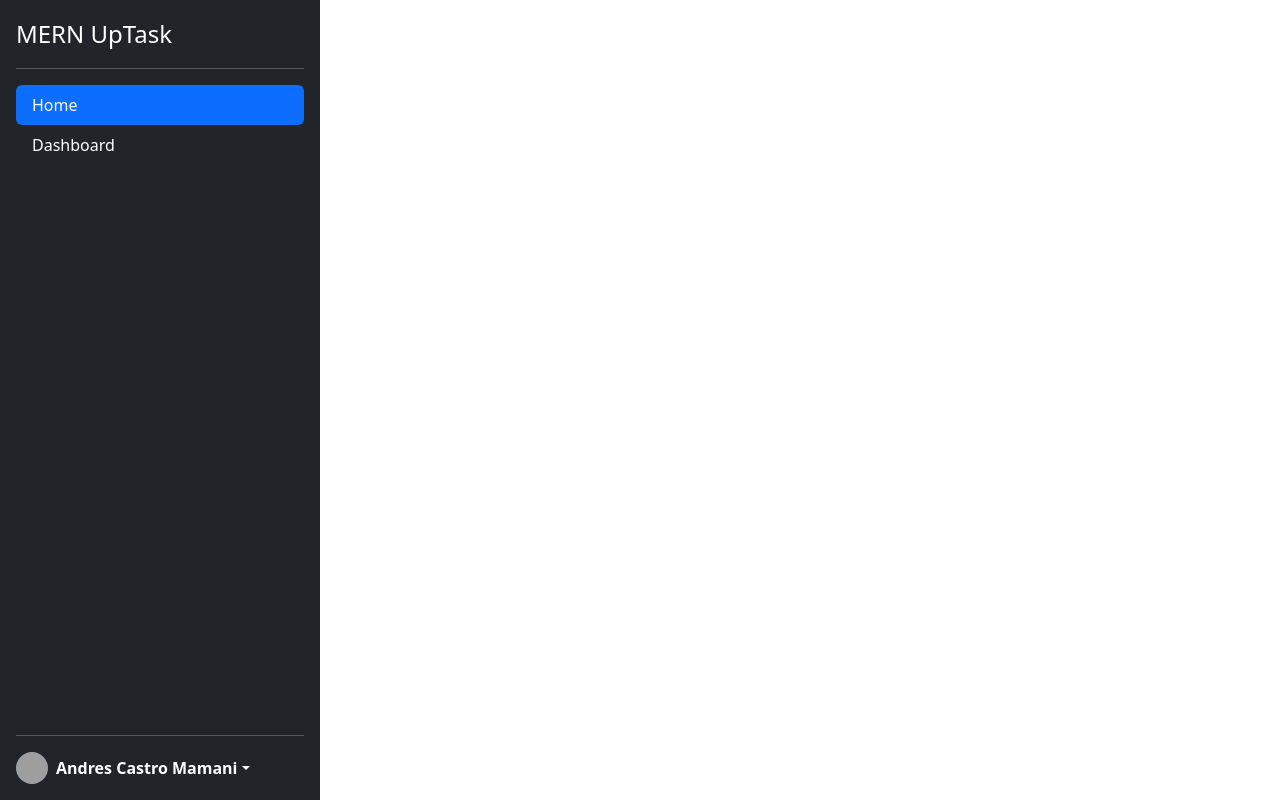
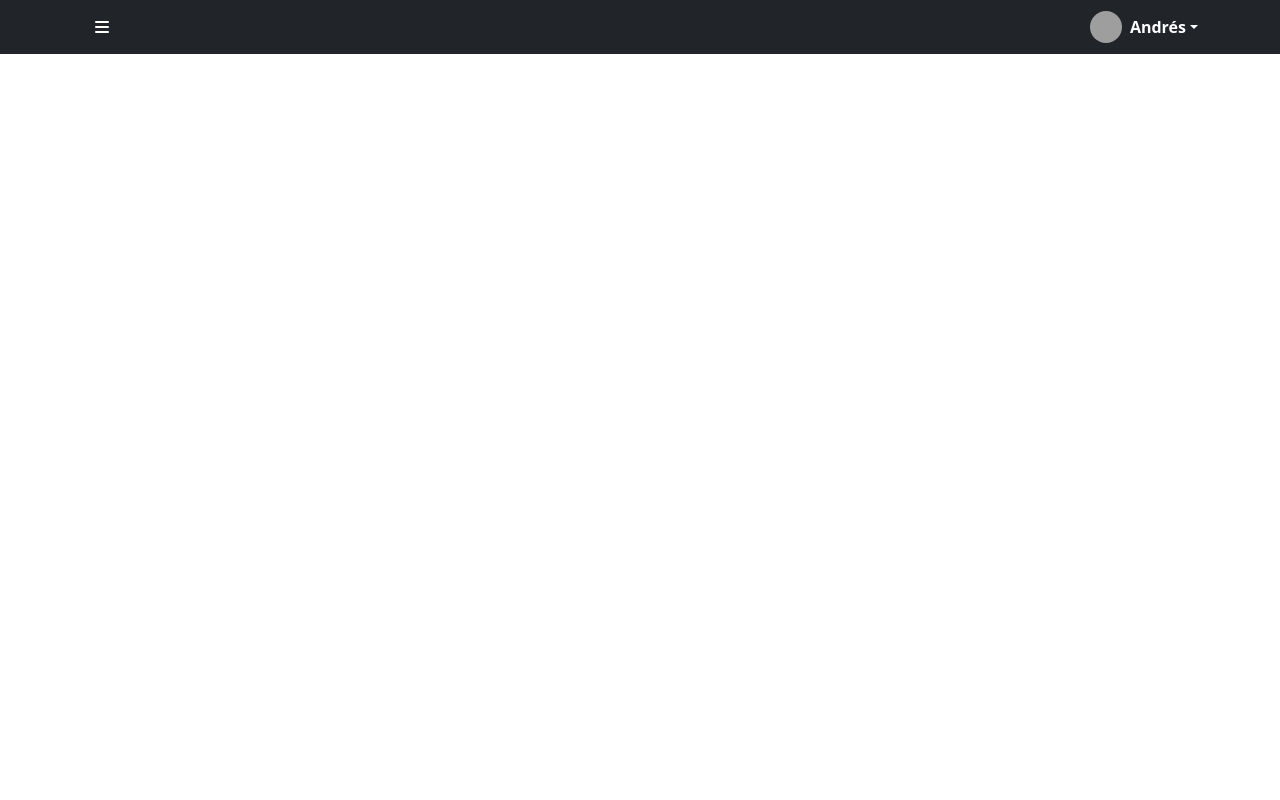
Before and after one commit to andrescastromamani/Uptask-MERN, a React (Create React App) app: page / in a window 1280 px wide. Built offline with nearby package versions, Linux system fonts and the light colour scheme; grey boxes are pictures that could not be loaded.

Commit message:
Add navbar and fixed sidebar

```diff
--- a/public/index.html
+++ b/public/index.html
@@ -24,6 +24,9 @@
     -->
   <link href="https://cdn.jsdelivr.net/npm/bootstrap@5.2.0-beta1/dist/css/bootstrap.min.css" rel="stylesheet"
     integrity="sha384-0evHe/X+R7YkIZDRvuzKMRqM+OrBnVFBL6DOitfPri4tjfHxaWutUpFmBp4vmVor" crossorigin="anonymous">
+  <link rel="stylesheet" href="https://cdnjs.cloudflare.com/ajax/libs/font-awesome/6.1.1/css/all.min.css"
+    integrity="sha512-KfkfwYDsLkIlwQp6LFnl8zNdLGxu9YAA1QvwINks4PhcElQSvqcyVLLD9aMhXd13uQjoXtEKNosOWaZqXgel0g=="
+    crossorigin="anonymous" referrerpolicy="no-referrer" />
 
   <title>React App</title>
 </head>
--- /dev/null
+++ b/src/components/layout/Navbar.jsx
@@ -0,0 +1,26 @@
+import React from 'react'
+
+export const Navbar = () => {
+    return (
+        <nav className="navbar navbar-expand-lg navbar-dark bg-dark">
+            <div className="container d-flex justify-content-between">
+                <button className="btn btn-dark" type="button" data-bs-toggle="offcanvas" data-bs-target="#sidebar" aria-controls="sidebar">
+                    <i className='fa-solid fa-bars'></i>
+                </button>
+                <div className="dropdown">
+                    <a href="/" className="d-flex align-items-center text-white text-decoration-none dropdown-toggle" id="dropdownUser1" data-bs-toggle="dropdown" aria-expanded="false">
+                        <img src="https://github.com/mdo.png" alt="" width="32" height="32" className="rounded-circle me-2" />
+                        <strong>Andrés</strong>
+                    </a>
+                    <ul className="dropdown-menu dropdown-menu-dark text-small shadow" aria-labelledby="dropdownUser1">
+                        <li><a className="dropdown-item" href="/">New project...</a></li>
+                        <li><a className="dropdown-item" href="/">Settings</a></li>
+                        <li><a className="dropdown-item" href="/">Profile</a></li>
+                        <li><hr className="dropdown-divider" /></li>
+                        <li><a className="dropdown-item" href="/">Sign out</a></li>
+                    </ul>
+                </div>
+            </div>
+        </nav>
+    )
+}
--- a/src/components/layout/Sidebar.jsx
+++ b/src/components/layout/Sidebar.jsx
@@ -2,38 +2,30 @@ import React from 'react'
 
 export const Sidebar = () => {
     return (
-        <div className='sidebar'>
-            <div className="d-flex flex-column flex-shrink-0 p-3 text-white bg-dark w-25 h-100" >
-                <a href="/" className="d-flex align-items-center mb-3 mb-md-0 me-md-auto text-white text-decoration-none">
-                    <span className="fs-4">MERN UpTask</span>
+        <div className="offcanvas offcanvas-start d-flex flex-column flex-shrink-0 p-3 text-white bg-dark" tabIndex="-1" id="sidebar" aria-labelledby="offcanvasWithBackdropLabel" style={{ width: 280 }}>
+            <a href="/" className="mb-md-0 text-center text-white text-decoration-none">
+                <span className='fs-4'><strong>UPTASK</strong>MERN</span>
             </a>
             <hr />
-                <ul className="nav nav-pills flex-column mb-auto">
-                    <li className="nav-item">
-                        <a href="/" className="nav-link active" aria-current="page">
-                            Home
-                        </a>
-                    </li>
+            <ul className="nav nav-pills flex-column mb-auto" >
                 <li>
-                        <a href="/" className="nav-link text-white">
-                            Dashboard
+                    <a href='/' to="/" className="text-white nav-link">
+                        <i className="fa-solid fa-house me-2"></i>Inicio
                     </a>
                 </li>
             </ul>
             <hr />
             <div className="dropdown">
-                    <a href="/" className="d-flex align-items-center text-white text-decoration-none dropdown-toggle" id="dropdownUser1" data-bs-toggle="dropdown" aria-expanded="false">
+                <a href="/" className="d-flex align-items-center text-white text-decoration-none dropdown-toggle" id="dropdownUser2" data-bs-toggle="dropdown" aria-expanded="false">
                     <img src="https://github.com/mdo.png" alt="" width="32" height="32" className="rounded-circle me-2" />
-                        <strong>Andres Castro Mamani</strong>
+                    <strong className="text-white">Andrés</strong>
                 </a>
-                    <ul className="dropdown-menu dropdown-menu-dark text-small shadow" aria-labelledby="dropdownUser1">
-                        <li><a className="dropdown-item" href="/">New project...</a></li>
-                        <li><a className="dropdown-item" href="/">Settings</a></li>
-                        <li><a className="dropdown-item" href="/">Profile</a></li>
-                        <li><hr className="dropdown-divider" /></li>
-                        <li><a className="dropdown-item" href="/">Sign out</a></li>
+                <ul className="dropdown-menu text-small shadow" aria-labelledby="dropdownUser2">
+                    <li><a className="dropdown-item" href="/">Configuraciones</a></li>
+                    <li><a className="dropdown-item" href="/">Perfil</a></li>
+                    <li className="dropdown-divider"></li>
+                    <li><a href='/' className="dropdown-item" data-bs-dismiss="offcanvas" aria-label="Close">Cerrar Sesion</a></li>
                 </ul>
-                </div>
             </div>
         </div>
     )
--- a/src/components/projects/Projects.jsx
+++ b/src/components/projects/Projects.jsx
@@ -1,8 +1,12 @@
-import React from 'react'
+import React, { Fragment } from 'react'
+import { Navbar } from '../layout/Navbar'
 import { Sidebar } from '../layout/Sidebar'
 
 export const Projects = () => {
     return (
-        <Sidebar />
+        <Fragment>
+            <Navbar />
+            <Sidebar />
+        </Fragment>
     )
 }
```
Lines whose indentation alone changed are shown as unchanged.
